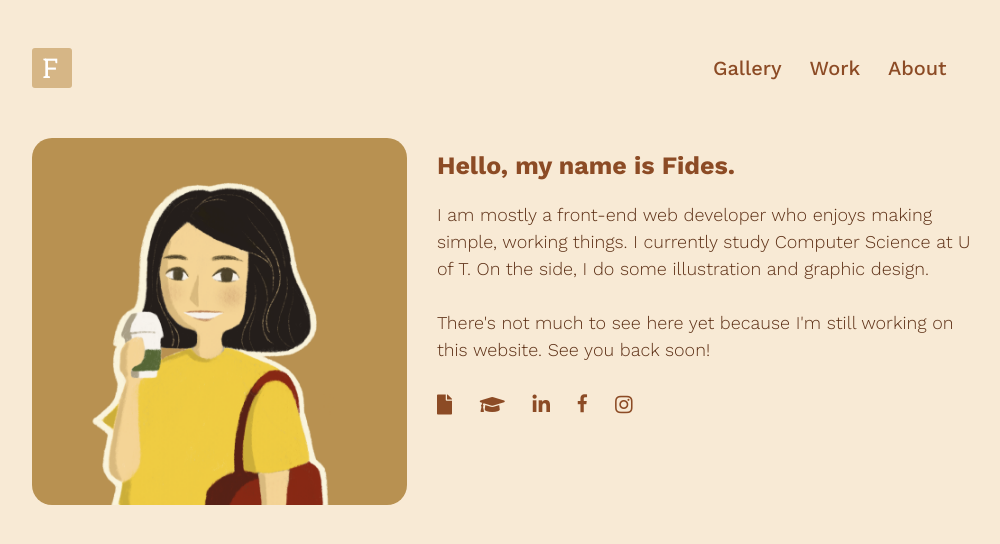
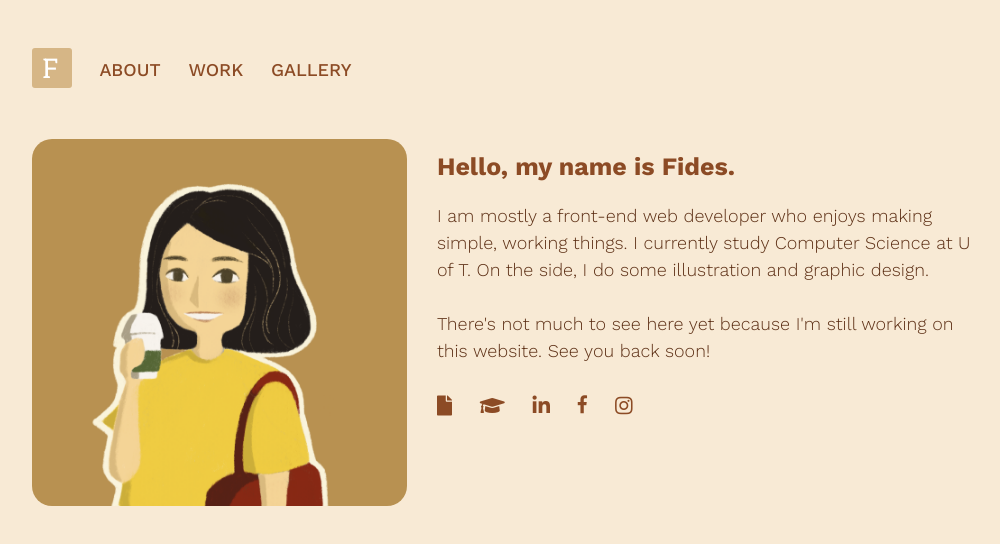
Before and after one commit to desslinga/personal-web, an Angular app: page /home in a window 1280 px wide. Shown: the top 544 px of the page, without its empty margins (137-1137 px from the left). Built offline with nearby package versions, Linux system fonts and the light colour scheme.

Commit message:
tweaking a few nav styles

```diff
--- a/src/app/nav/nav.component.html
+++ b/src/app/nav/nav.component.html
@@ -14,9 +14,9 @@
         </button>
         <div class="nav-container" [ngClass]="{'nav-open':navbarOpen}">
           <ul>
-            <li><a href="#"><span>About</span></a></li>
-            <li><a href="#"><span>Work</span></a></li>
-            <li><a href="#"><span>Gallery</span></a></li>
+            <li><a href="#">ABOUT</a></li>
+            <li><a href="#">WORK</a></li>
+            <li><a href="#">GALLERY</a></li>
           </ul>
         </div>
       </nav>
--- a/src/styles.scss
+++ b/src/styles.scss
@@ -26,6 +26,10 @@ $container-pad-top-xs: 3vh;
 $container-pad-top-lg: 6vh;
 
 $fides-logo-height: 40px;
+
+$fast-ease: 0.3s ease-in-out;
+$mid-ease: 0.5s ease-in-out;
+$slow-ease: 0.8s ease-in-out;
 
 body {
   background-color: $beige;
@@ -63,9 +67,25 @@ body {
   }
 }
 
+.fade-in-down {
+	opacity: 1;
+	animation-name: fadeInOpacity;
+	animation-iteration-count: 1;
+	animation-timing-function: ease-in;
+	animation-duration: 1s;
+}
+
+@keyframes fadeInOpacity {
+	0% {
+		opacity: 0;
+	}
+	100% {
+		opacity: 1;
+	}
+}
+
 #home-container {
   width: $width-xs;
-  transition: 0.3s ease-all;
   padding-top: $container-pad-top-xs;
     @include sm {
       width: $width-sm;
@@ -168,6 +188,17 @@ span {
   @include md {
     display: inline;
   }
+  & a {
+    font-family: $font-main;
+    font-size: 18px;
+    font-weight: 400;
+    color: $brown;
+    transition: $fast-ease;
+    &:hover {
+      color: $browner;
+      transition: $fast-ease;
+    }
+  }
   & ul {
     display: inline;
     padding: 0;
@@ -176,27 +207,25 @@ span {
     list-style: none;
     & li {
       display: inline;
-      float: right;
+      right: 0;
       line-height: $fides-logo-height;
-      & span {
-        font-family: $font-main;
-        font-size: 20px;
-        font-weight: 400;
-        color: $brown;
-      }
     }
   }
   &.nav-open {
     left: 0px;
     display: inline;
+    & ul li:first-child {
+      margin-top: calc(#{$fides-logo-height}/2);
+    }
     & li {
       display: block;
       float: none;
-      & span {
-        float: none;
-      }
     }
   }
+}
+
+.nav-item-active {
+  font-weight: 700;
 }
 
 .bar {
@@ -211,8 +240,8 @@ span {
 .bar1 {
   @extend .bar;
   &.change {
-    -webkit-transform: rotate(-45deg) translate(-6px, 4px) ;
-    transform: rotate(-45deg) translate(-6px, 4px) ;
+    -webkit-transform: rotate(-45deg) translate(-6px, 4px);
+    transform: rotate(-45deg) translate(-6px, 4px);
   }
 }
 
@@ -226,8 +255,8 @@ span {
 .bar3 {
   @extend .bar;
   &.change {
-    -webkit-transform: rotate(45deg) translate(-8px, -6px) ;
-    transform: rotate(45deg) translate(-8px, -6px) ;
+    -webkit-transform: rotate(45deg) translate(-8px, -6px);
+    transform: rotate(45deg) translate(-8px, -6px);
   }
 }
 
```
